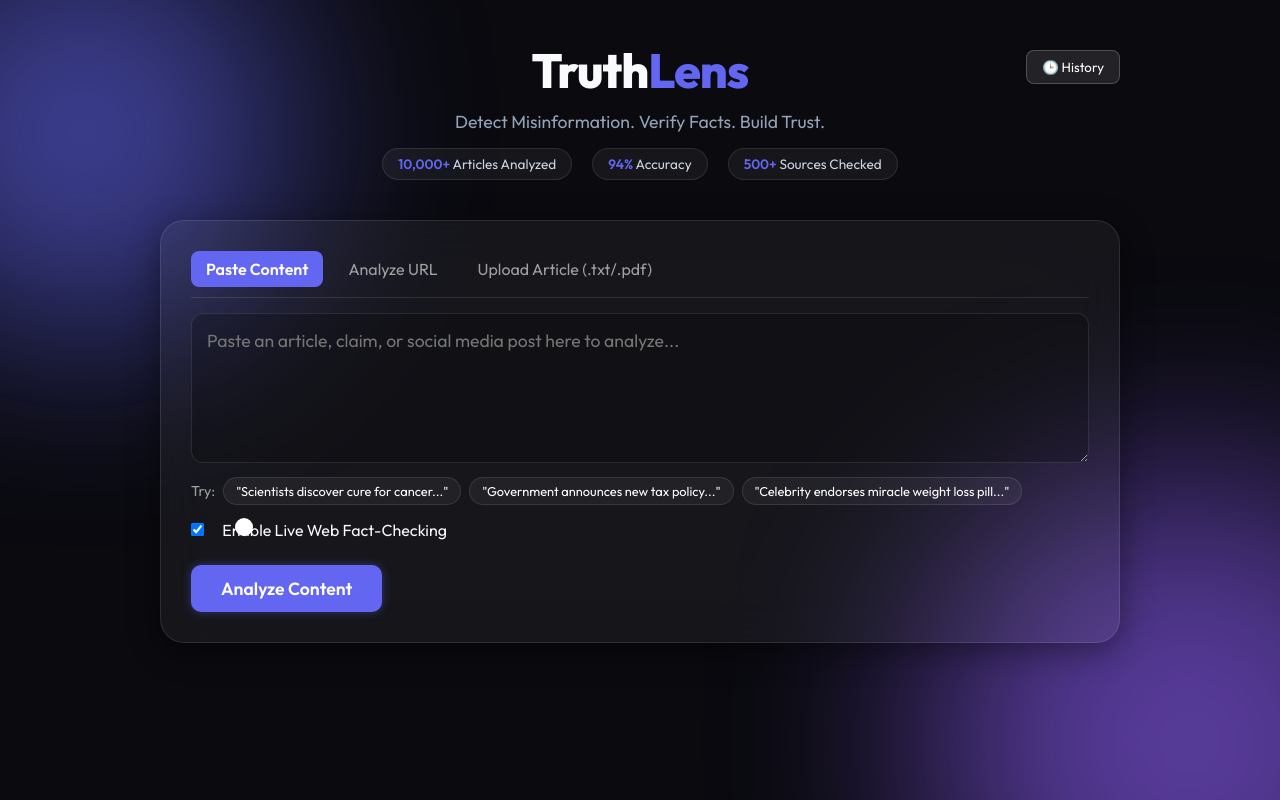
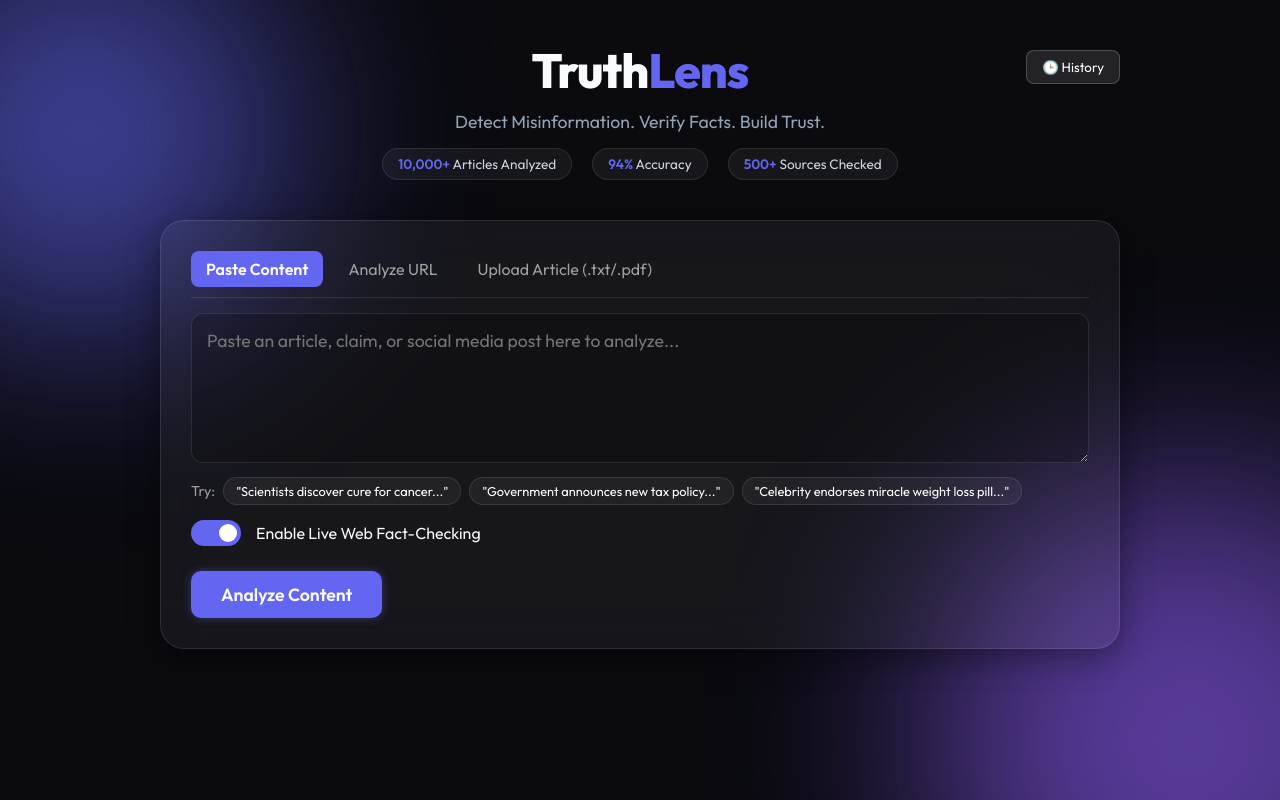
Before and after one commit to abakaushik-lgtm/FakeNewsDetector, a Flask app: page / in a window 1280 px wide. Run offline with Flask 3, Linux system fonts and the light colour scheme; some libraries are stand-ins or nearby versions.

Commit message:
Fix CSS class mismatch causing default checkbox to overlap custom toggle slider

```diff
--- a/templates/index.html
+++ b/templates/index.html
@@ -61,7 +61,7 @@
                     </div>
                 </div>
                 <div class="toggle-wrapper" style="margin-top: 15px; margin-bottom: 25px; text-align: left;">
-                    <label class="toggle-container">
+                    <label class="toggle-switch">
                         <input type="checkbox" id="use-search" checked>
                         <span class="slider"></span>
                         <span class="label-text">Enable Live Web Fact-Checking</span>
```
